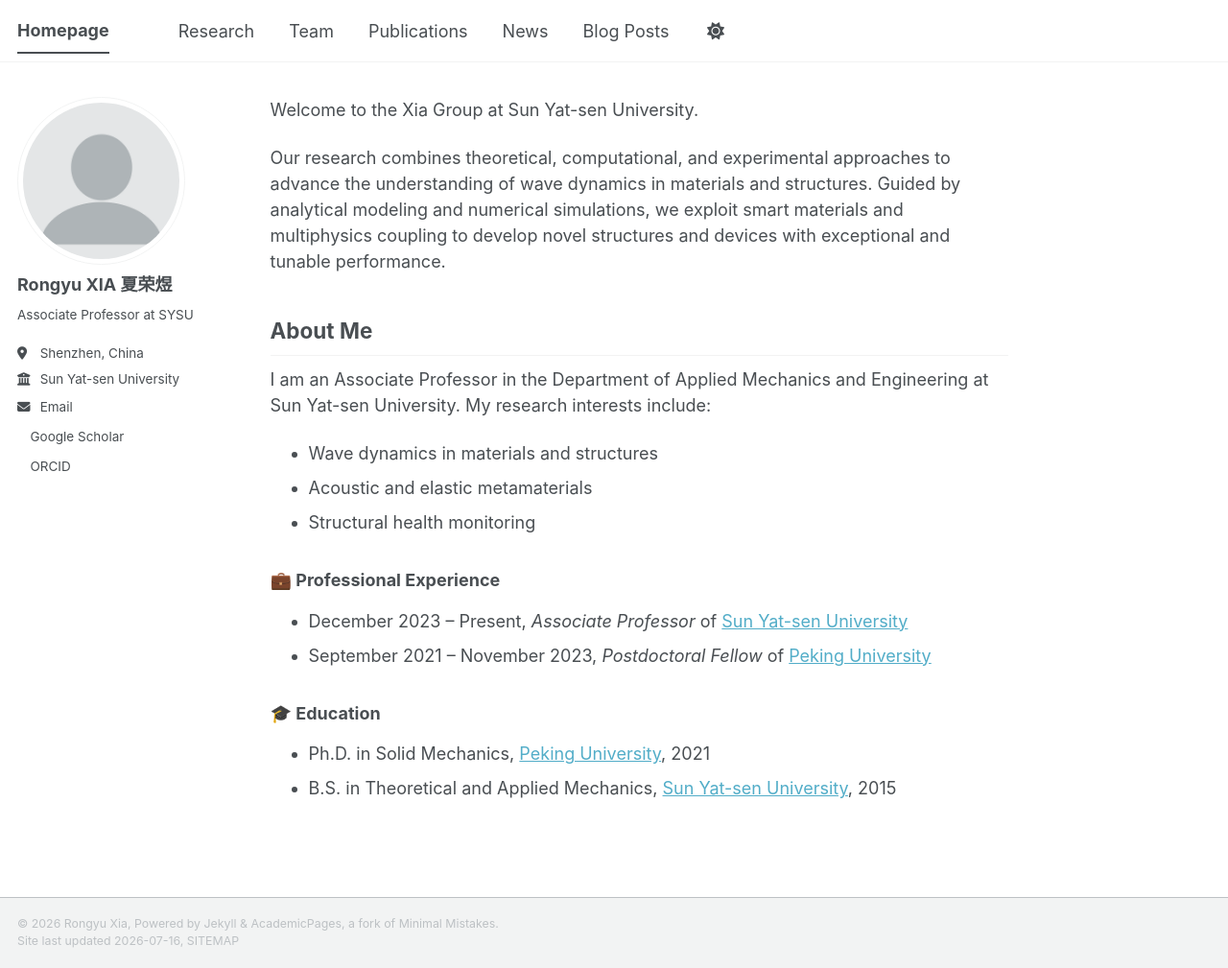
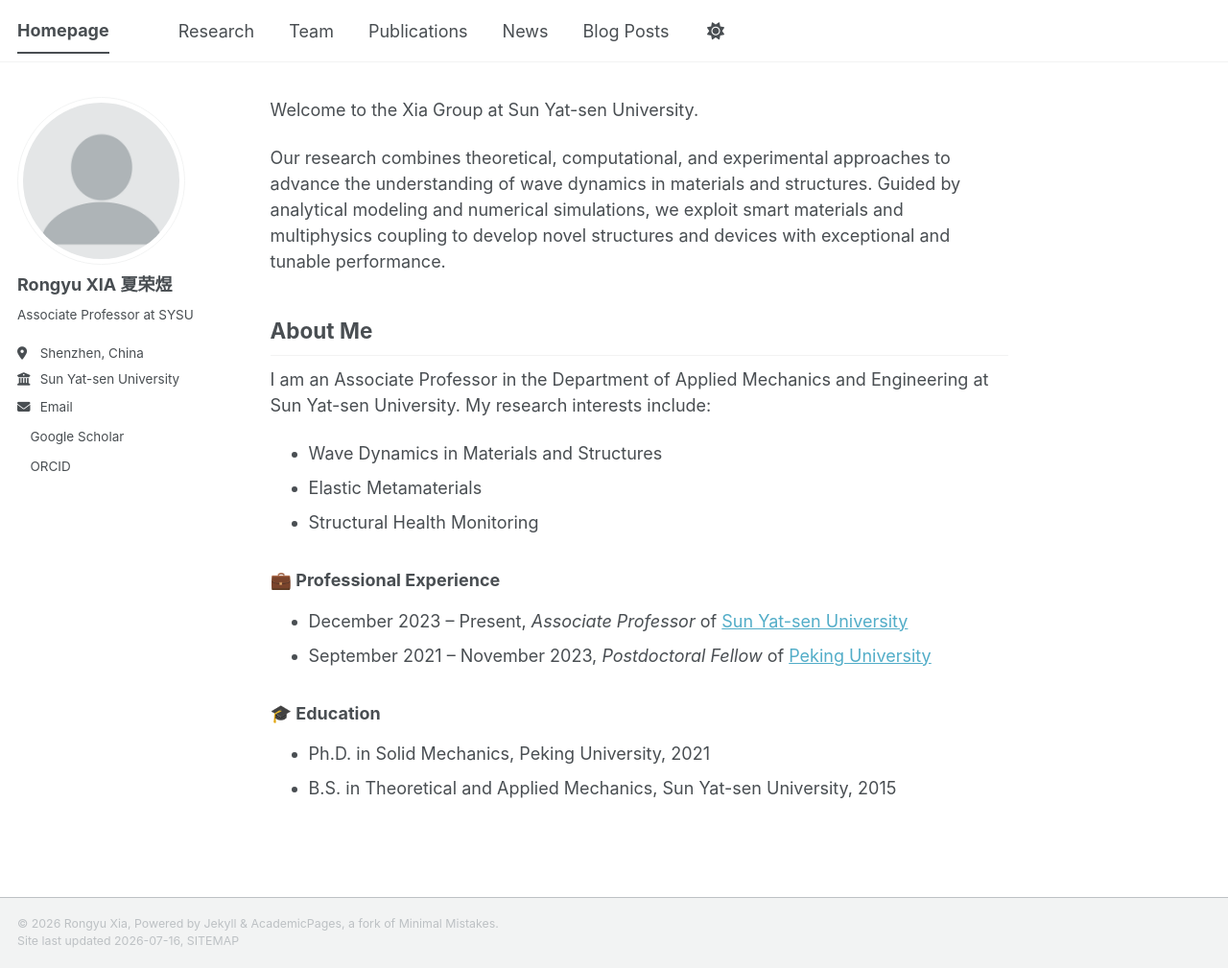
Before and after one commit to RongyuXia/rongyuxia.github.io, a Jekyll site: the page built from _pages/about.md, in a window 1280 px wide and 1009 px high. Shown: the whole window at 96% size. Built offline with Jekyll 4.4.1, drawn with Linux system fonts in a browser that asks for light colours; a style sheet for code colours, icons or effects is not loaded.

Commit message:
Update about.md

```diff
--- a/_pages/about.md
+++ b/_pages/about.md
@@ -15,9 +15,9 @@ Our research combines theoretical, computational, and experimental approaches to
 
 I am an Associate Professor in the Department of Applied Mechanics and Engineering at Sun Yat-sen University. My research interests include:
 
-* Wave dynamics in materials and structures
-* Acoustic and elastic metamaterials
-* Structural health monitoring
+* Wave Dynamics in Materials and Structures
+* Elastic Metamaterials
+* Structural Health Monitoring
 
 ### 💼 Professional Experience
 
@@ -26,5 +26,5 @@ I am an Associate Professor in the Department of Applied Mechanics and Engineeri
 
 ### 🎓 Education
 
-- Ph.D. in Solid Mechanics, [Peking University](http://www.pku.edu.cn/), 2021
-- B.S. in Theoretical and Applied Mechanics, [Sun Yat-sen University](https://www.sysu.edu.cn/), 2015
+- Ph.D. in Solid Mechanics, Peking University, 2021
+- B.S. in Theoretical and Applied Mechanics, Sun Yat-sen University, 2015
```
